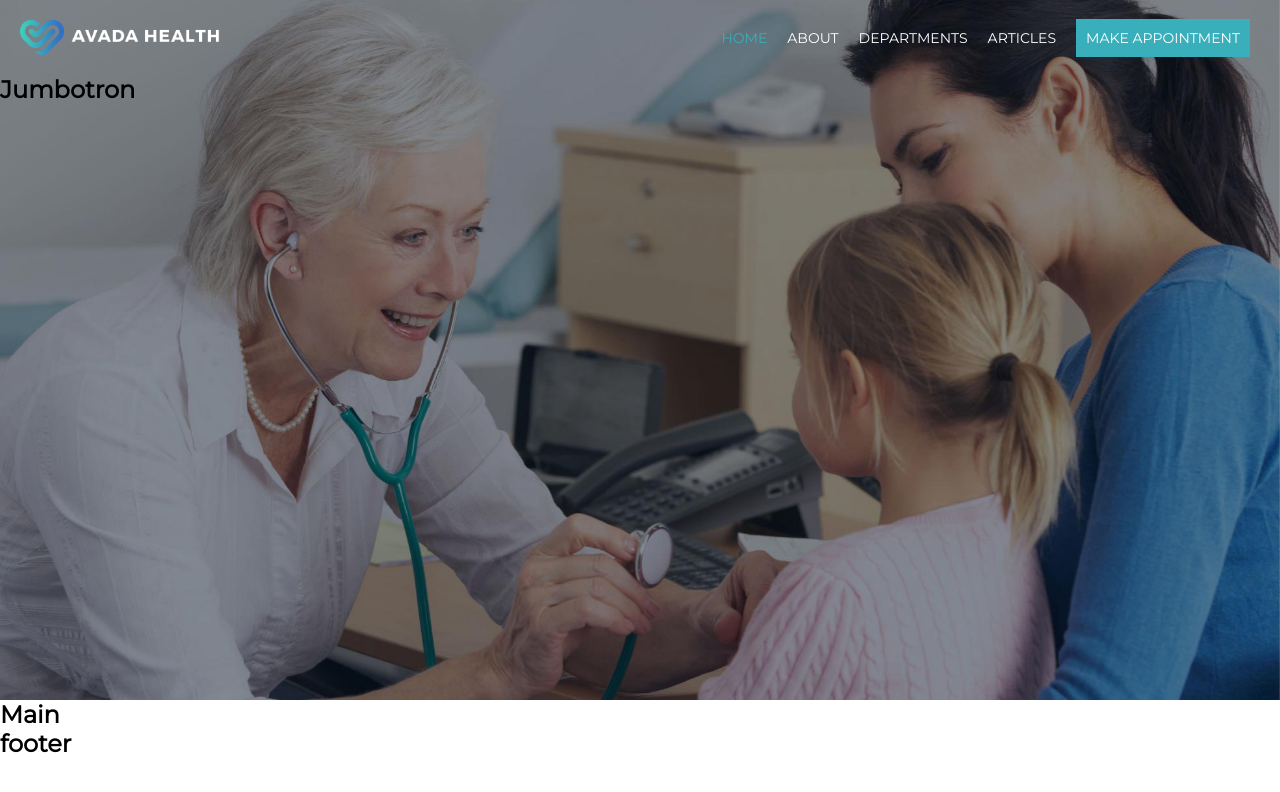
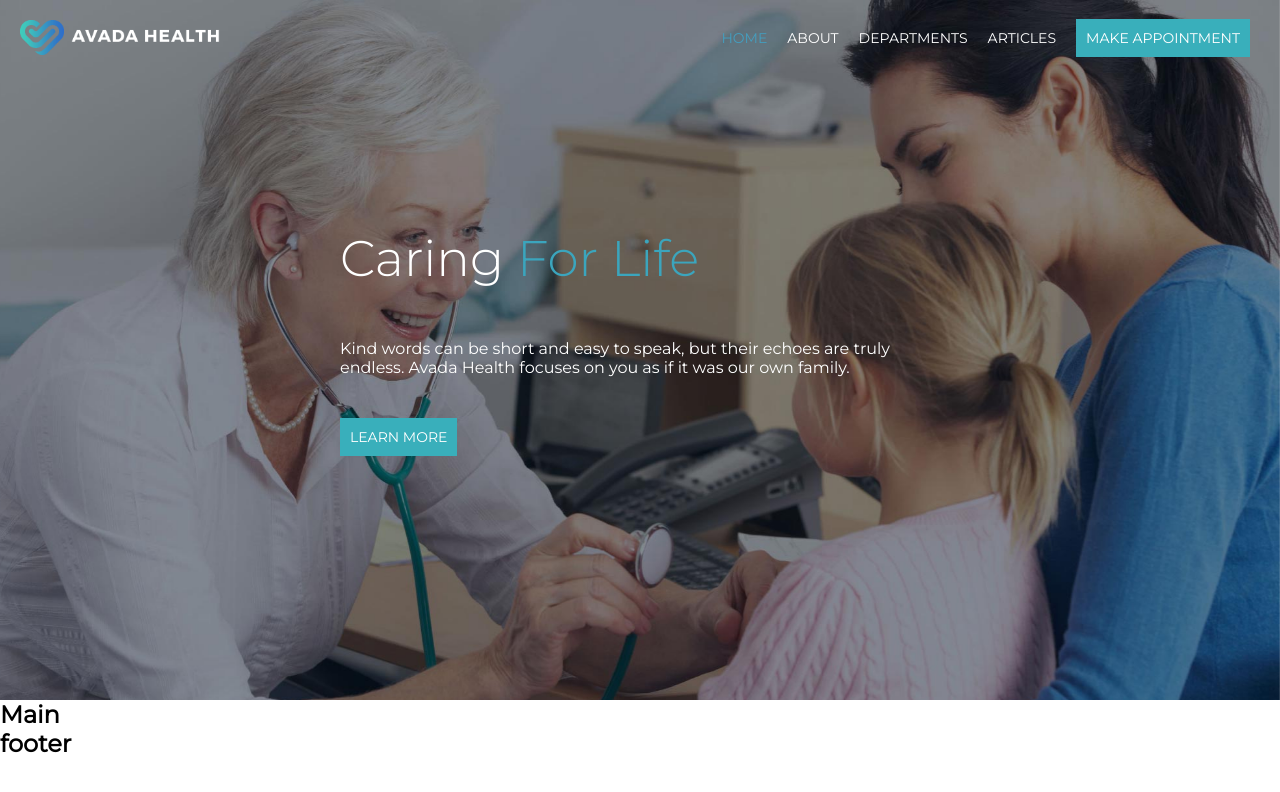
Before and after one commit to Marcotexcode/proj-html-vuejs, a Vue app: page / in a window 1280 px wide. Shown: the top 792 px of the page. Built offline with nearby package versions, Linux system fonts and the light colour scheme.

Commit message:
add jubotron

```diff
--- a/src/App.vue
+++ b/src/App.vue
@@ -51,9 +51,13 @@ export default {
   @import '@/style/mixins.scss';
 
   .container--head-jumbo {
+
     background-image: url("./assets/img/header-image-homepage.jpg");
+
     @include backgroundImg ();
+
     height: 700px;
+
   }
 
 
--- a/src/components/Header.vue
+++ b/src/components/Header.vue
@@ -72,13 +72,13 @@
                list-style: none;
 
                 .container--menu--list--items {
-                    color: #ffffff;
+                    color: $White;
                     text-decoration: none;
                     text-transform: uppercase;
                     font-size: 14px;
 
                     &:hover, &.active {
-                        color: #39afbb;
+                        color: $Pelorous2;
                     }
                 }
 
--- a/src/components/Jumbotron.vue
+++ b/src/components/Jumbotron.vue
@@ -2,7 +2,11 @@
 
     <div class="container">
 
-        <h2>Jumbotron</h2>
+        <h2 class="container--title" >Caring <span class="container--title--color-title">For Life</span></h2>
+
+        <p class="container--text">Kind words can be short and easy to speak, but their echoes are truly endless. Avada Health focuses on you as if it was our own family.</p>
+
+        <a class="container--btn" href="#">learn more</a>
 
     </div>
 
@@ -25,6 +29,41 @@
     @import '@/style/variabili.scss';
     @import '@/style/mixins.scss';
 
+    .container {
+        width:50%;
+        height:60%;
+        position: absolute;
+        top: 50%;
+        left: 50%;
+        transform: translateY(-40%) translateX(-50%);
+        padding: 20px;
 
+        .container--title {
+            font-size: 50px;
+            color: $White;
+            font-weight: 300;
+
+            .container--title--color-title {
+
+                color: $pelorousVibrant;
+
+            }
+
+        }
+
+        .container--text {
+
+            color: $White;
+            margin: 50px 0px;
+
+        }
+
+        .container--btn {
+
+            @include btnPelorous();
+
+        }
+
+    }
 
 </style>
--- a/src/style/commons.scss
+++ b/src/style/commons.scss
@@ -1,4 +1,4 @@
-@import url('https://fonts.googleapis.com/css2?family=Montserrat:wght@200;400&display=swap');
+@import url('https://fonts.googleapis.com/css2?family=Montserrat:wght@200;300;400&display=swap');
 
 
 * {
--- a/src/style/mixins.scss
+++ b/src/style/mixins.scss
@@ -7,8 +7,8 @@
 }
 
 @mixin btnPelorous() {
-    background-color: #39afbb;
-    color: #ffffff;
+    background-color: $Pelorous;
+    color: $White;
     padding: 10px;
     text-decoration: none;
     text-transform: uppercase;
@@ -17,7 +17,7 @@
 
     &:hover {
 
-        background-color: darken(#39afbb, 10%) ;
+        background-color: $Pelorous2;
 
     }
 
--- a/src/style/variabili.scss
+++ b/src/style/variabili.scss
@@ -0,0 +1,24 @@
+
+// Color Cube
+$White: #ffffff;
+$RiverBed: #46525f;
+$Pelorous: #39afbb;
+$FrenchGray: #bcbcbd;
+$Firefly: #081425;
+$Contessa: #bd7a69;
+$Thunderbird: #cc201f;
+
+
+// Media cut
+$Gallery: #f1efef;
+$Mako: #41474f;
+$Pelorous2: #449ebf;
+$Raven: #7c858f;
+$Cascade: #88acab;
+
+// Material deign
+$pelorousVibrant: #3ba5bd;
+$PineConeMuted: #655850;
+$FireflyDarkVibrant: #0f1d2d;
+$LimedSpruceDarkMuted: #3d4954;
+$ContessaLightVibrant: #c46e5f;
```
